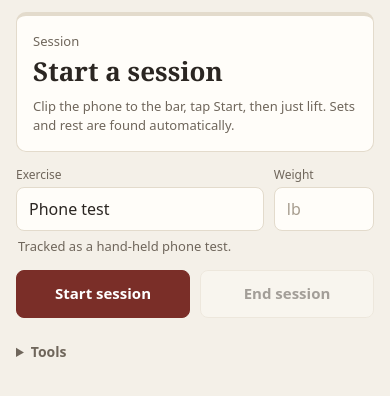
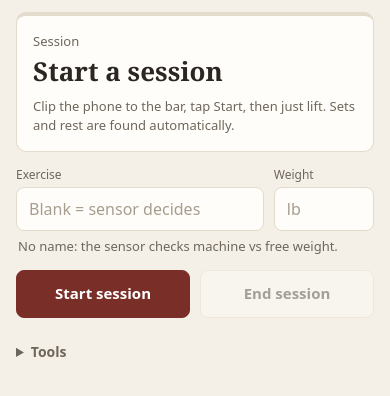
Before and after one commit to steveyme19/barbell-tracker, a web app: page / in a window 390 px wide. Shown: the part 72-468 px from the top of the page. Run offline with its HTML, style and script files only (its server is not run), Linux system fonts and the light colour scheme; data that the repository does not hold is empty.

Commit message:
App: the sensor picks machine vs free weight live and on set cards (D21)
runLive() and the set-card re-analyze pass imuOf(samples) to analyze()
and use res.lift (the name if res.error) for dropRackMoves/setSummary.
The card re-analyze no longer skips when the name maps to the same
profile: for anything but squat/bench/deadlift/phone the sensor decides.
Set cards show what was detected (machine / free weight, rot and side
in the tooltip). Exercise starts blank (blank = sensor decides, "free"
if it can't tell); a saved "Phone test" starts blank too; "Phone test"
stays in the suggestions. Hints: machine = the sensor checks, new free.

Parity 62/62 PASS. Browser: real lat-raise stack file -> machine (0.7
deg/s, 0.20), hand-held set -> free (17.5, 0.80); renaming to Squat
gives the squat profile + RPE, Barbell row / blank go back to free.

Co-Authored-By: Claude Opus 5.5 <noreply@anthropic.com>

```diff
--- a/webapp/app.js
+++ b/webapp/app.js
@@ -2,7 +2,7 @@
 // Session mode: start once, lift, and the tracker finds each set and the rest between.
 import { PhoneSource, NativeSensorSource, ReplaySource } from "./sources.js";
 import { isNativeApp, keepScreenOn, saveFile, deleteFile, shareFiles } from "./native.js";
-import { analyze, magnitude, liftFromName, liftForExercise, SETTINGS } from "./reps.js";
+import { analyze, magnitude, imuOf, liftFromName, liftForExercise, SETTINGS } from "./reps.js";
 import { SessionTracker, setSummary, dropRackMoves, formatTime, formatRpe } from "./sets.js";
 import { parseRecording, toCSV } from "./fileio.js";
 import { drawPlot } from "./plot.js";
@@ -11,16 +11,21 @@ const $ = (id) => document.getElementById(id);
 const ANALYZE_EVERY_MS = 500;   // at least this long between live passes
 const LIVE_SECONDS = 8;
 const REST_AFTER = 3;           // s of quiet after a rep before the card shows the rest timer
-const DEFAULT_NAMES = { phone: "Phone test", squat: "Squat", bench: "Bench", deadlift: "Deadlift", machine: "Machine" };
+const DEFAULT_NAMES = { phone: "Phone test", squat: "Squat", bench: "Bench", deadlift: "Deadlift", machine: "Machine", free: "Free weight" };
 const SUGGESTIONS = ["Squat", "Bench", "Deadlift", "Lat pulldown", "Cable row", "Leg extension", "Leg curl", "Chest press", "Phone test"];
-// What the typed name means for tracking (liftForExercise, D19).
+// What the typed name means for tracking (liftForExercise D19, chooseLift D21).
 const PROFILE_HINT = {
   phone: "Tracked as a hand-held phone test.",
   squat: "Tracked as a squat: lockouts level, RPE estimate on.",
   bench: "Tracked as a bench: chest and lockout level, RPE estimate on.",
   deadlift: "Tracked as a deadlift: floor and lockout level, RPE estimate on.",
-  machine: "Tracked as a weight-stack machine: strap the phone to the top plate. No RPE estimate.",
+  machine: "Not squat, bench or deadlift: the sensor checks machine vs free weight.",
+  free: "Tracked as a free weight: lockouts only, no RPE estimate.",
 };
+const BLANK_HINT = "No name: the sensor checks machine vs free weight.";
+const hintFor = (name) => (name.trim() ? PROFILE_HINT[liftForExercise(name)] : BLANK_HINT);
+// What to call a set: its name, or what it was tracked as (machine / free weight).
+const nameOf = (s) => s.exercise || DEFAULT_NAMES[s.lift] || "Set";
 const native = isNativeApp();
 
 let source = null;
@@ -30,9 +35,9 @@ let session = null;       // { stamp, folder, autosave, sets: [] }
 let live = null;          // analysis of the set in progress: { res, reps, tAbs }
 let recent = [];          // last LIVE_SECONDS of samples (live plot, rate)
 let nSamples = 0;
-let exercise = "Phone test";  // sticky: what you typed for the next set
+let exercise = "";            // sticky: what you typed for the next set (blank = sensor decides)
 let weight = "";              // sticky: weight for the next set, lb (text, may be empty)
-let lift = "phone";           // tracking profile from the exercise name (liftForExercise)
+let lift = "free";            // profile the name asks for (liftForExercise); blank = "free" if the sensor can't tell
 let seg = null;               // { exercise, weight, lift } as they were when this set started moving
 let buzzed = false;       // vibrated for the set in progress yet?
 let analyzeTimer = null;
@@ -62,11 +67,13 @@ function runLive() {
   if (!tracker?.inSegment) { live = null; return; }
   const { samples, tAbs } = tracker.segmentSamples();
   if (samples.length < 10) return;
+  const named = seg?.lift ?? lift;
   const res = analyze(samples.map((s) => s.t),
     magnitude(samples.map((s) => s.ax), samples.map((s) => s.ay), samples.map((s) => s.az)),
-    { ...SETTINGS, LIFT: seg?.lift ?? lift });
-  const reps = res.error ? [] : dropRackMoves(res.reps, seg?.lift ?? lift);
-  live = { res, reps, tAbs };
+    { ...SETTINGS, LIFT: named }, imuOf(samples));
+  const used = res.error ? named : res.lift;        // the name, or what the sensor saw (D21)
+  const reps = res.error ? [] : dropRackMoves(res.reps, used);
+  live = { res, reps, tAbs, lift: used };
   if (reps.length && !buzzed) { buzz(150); buzzed = true; }   // a set started
 }
 
@@ -88,7 +95,7 @@ function onSet(set) {
   set.exercise = seg?.exercise ?? exercise;
   set.load = seg?.weight ?? weight;
   set.rpe = "";
-  rememberExercise(set.exercise);
+  if (set.exercise) rememberExercise(set.exercise);
   live = null;
   buzzed = false;
   seg = null;
@@ -296,6 +303,10 @@ function fillSetCard(set) {
   const c = set.card;
   c.querySelector(".set-title").textContent = `Set ${set.index + 1}`;
   c.querySelector(".set-exercise").value = set.exercise;
+  const m = set.analysis?.mount;                           // what the sensor saw (D21)
+  const det = c.querySelector(".set-mount");
+  det.textContent = m ? (m.kind === "machine" ? "machine" : "free weight") : "";
+  det.title = m ? `sensor: turning ${m.rot.toFixed(1)} deg/s, sideways ${m.side.toFixed(2)}` : "";
   c.querySelector(".set-rest").textContent = set.restBefore === null ? "first set" : `rest ${formatTime(set.restBefore)}`;
   c.querySelector(".set-stats").innerHTML = [
     [set.nReps, "reps"], [set.bestMcv.toFixed(2), "best MCV"],
@@ -314,30 +325,21 @@ function fillSetCard(set) {
   if (c.querySelector(".set-more").open) drawSetPlot(set);
 }
 
-// Typed the wrong exercise? Rename the set. If the new name means a different tracking
-// profile, re-run the set with it (it changes which heights get leveled) and fix the rest
-// times around it. Either way it's re-saved under the new file name.
+// Typed the wrong exercise? Rename the set and re-run it: squat / bench / deadlift / phone
+// pick their own profile, anything else (or blank) lets the sensor pick machine or free
+// weight (D21). Fix the rest times around it and re-save under the new file name.
 async function changeSetExercise(set, name) {
   name = name.trim();
-  if (!name) { fillSetCard(set); return; }
-  const newLift = liftForExercise(name);
-  rememberExercise(name);
-  if (newLift === set.lift) {
-    const oldFile = set.file;
-    set.exercise = name;
-    set.file = setFileName(set);
-    fillSetCard(set);
-    render();
-    if (session.autosave) await resave(set, oldFile);
-    return;
-  }
+  const named = name ? liftForExercise(name) : "free";
+  if (name) rememberExercise(name);
   const s = set.samples;
   const res = analyze(s.map((x) => x.t), magnitude(s.map((x) => x.ax), s.map((x) => x.ay), s.map((x) => x.az)),
-    { ...SETTINGS, LIFT: newLift });
-  const reps = res.error ? [] : dropRackMoves(res.reps, newLift);
+    { ...SETTINGS, LIFT: named }, imuOf(s));
+  const used = res.error ? named : res.lift;
+  const reps = res.error ? [] : dropRackMoves(res.reps, used);
   if (!reps.length) { showError("No reps with that lift setting; kept the old one."); fillSetCard(set); return; }
   const oldFile = set.file;
-  Object.assign(set, setSummary(newLift, reps, set.tAbs), { reps, analysis: res, exercise: name });
+  Object.assign(set, setSummary(used, reps, set.tAbs), { reps, analysis: res, exercise: name });
   set.file = setFileName(set);
   const sets = session.sets;
   for (let k = Math.max(1, set.index); k <= Math.min(set.index + 1, sets.length - 1); k++) {
@@ -379,7 +381,7 @@ function render() {
   let shown = null;                                    // the set whose numbers are shown
 
   if (running && liveReps.length) {
-    const s = { ...setSummary(seg?.lift ?? lift, liveReps, live.tAbs), index: sets.length, exercise: seg?.exercise ?? exercise };
+    const s = { ...setSummary(live.lift, liveReps, live.tAbs), index: sets.length, exercise: seg?.exercise ?? exercise };
     if (tracker.quietFor >= REST_AFTER && now - s.endT >= REST_AFTER) {
       state = "rest"; restFrom = s.endT;               // provisional: more reps soon = same set
     } else {
@@ -397,7 +399,7 @@ function render() {
     $(`stat${"ABCD"[k]}`).textContent = v;
     $(`label${"ABCD"[k]}`).textContent = l;
   });
-  const what = (s) => `Set ${s.index + 1} · ${s.exercise}`;
+  const what = (s) => `Set ${s.index + 1} · ${nameOf(s)}`;
 
   if (state === "set") {
     const last = liveReps[liveReps.length - 1];
@@ -415,7 +417,7 @@ function render() {
   } else if (state === "ready") {
     $("heroLabel").textContent = "Recording";
     $("heroBig").textContent = "Ready. Do your first set.";
-    $("heroSub").textContent = `Next: ${exercise}${weight ? ` · ${weight} lb` : ""}. Hold still for a second before and after each set.`;
+    $("heroSub").textContent = `Next: ${exercise || "any exercise (the sensor decides)"}${weight ? ` · ${weight} lb` : ""}. Hold still for a second before and after each set.`;
   } else if (sets.length) {
     const reps = sets.reduce((n, s) => n + s.nReps, 0);
     $("heroLabel").textContent = "Session done";
@@ -502,10 +504,10 @@ function cssVar(name) {
 // ---------- next set: exercise + weight (sticky) ----------
 
 function setExercise(name) {
-  exercise = name.trim() || "Phone test";
-  lift = liftForExercise(exercise);
+  exercise = name.trim();                                  // blank: the sensor decides (D21)
+  lift = exercise ? liftForExercise(exercise) : "free";
   $("exercise").value = exercise;
-  $("profileHint").textContent = PROFILE_HINT[lift];
+  $("profileHint").textContent = hintFor(exercise);
   if (seg) seg = { ...seg, exercise, lift };         // changed it mid-set: this set too
   try { localStorage.setItem("exercise", exercise); } catch { /* storage blocked */ }
   render();
@@ -539,13 +541,14 @@ $("startBtn").addEventListener("click", startSession);
 $("endBtn").addEventListener("click", endSession);
 $("shareBtn").addEventListener("click", shareSession);
 $("exercise").addEventListener("change", (e) => setExercise(e.target.value));
-$("exercise").addEventListener("input", (e) => { $("profileHint").textContent = PROFILE_HINT[liftForExercise(e.target.value || "phone")]; });
+$("exercise").addEventListener("input", (e) => { $("profileHint").textContent = hintFor(e.target.value); });
 $("weight").addEventListener("change", (e) => setWeight(e.target.value));
 try { recents = JSON.parse(localStorage.getItem("recentExercises") || "[]"); } catch { recents = []; }
 fillSuggestions();
 let saved = {};
 try { saved = { exercise: localStorage.getItem("exercise"), weight: localStorage.getItem("weight") }; } catch { /* storage blocked */ }
-setExercise(saved.exercise || "Phone test");
+// Real use is never hand-held (D21): start blank. A saved "Phone test" was only the old default.
+setExercise(saved.exercise && saved.exercise !== "Phone test" ? saved.exercise : "");
 setWeight(saved.weight || "");
 $("fileInput").addEventListener("change", (e) => {
   const f = e.target.files[0];
--- a/webapp/index.html
+++ b/webapp/index.html
@@ -31,7 +31,7 @@
     <!-- Next set: what you're doing and with how much. Both stick until you change them. -->
     <section class="next-set" aria-label="Next set">
       <label class="grow">Exercise
-        <input id="exercise" list="exerciseList" autocomplete="off" enterkeyhint="done" placeholder="Squat, Lat pulldown...">
+        <input id="exercise" list="exerciseList" autocomplete="off" enterkeyhint="done" placeholder="Blank = sensor decides">
       </label>
       <label>Weight
         <input id="weight" type="number" inputmode="decimal" min="0" step="5" placeholder="lb">
@@ -79,7 +79,8 @@
     <article class="set">
       <header>
         <strong class="set-title"></strong>
-        <input class="set-exercise" list="exerciseList" autocomplete="off" aria-label="Exercise">
+        <input class="set-exercise" list="exerciseList" autocomplete="off" aria-label="Exercise" placeholder="unnamed">
+        <span class="set-mount" title=""></span>
         <span class="set-rest muted"></span>
       </header>
       <div class="set-stats"></div>
--- a/webapp/style.css
+++ b/webapp/style.css
@@ -112,6 +112,8 @@ canvas { width: 100%; height: 150px; display: block; }
 .set > header { display: flex; align-items: center; gap: 10px; padding: 0 0 10px; flex-wrap: wrap; }
 .set-title { font: 700 16px var(--serif); white-space: nowrap; }
 .set-exercise { flex: 1 1 120px; width: auto; min-height: 36px; font-weight: 600; }
+.set-mount { font-size: 12px; color: var(--navy); border: 1px solid var(--border); border-radius: 999px; padding: 1px 8px; }
+.set-mount:empty { display: none; }
 .set-rest { margin-left: auto; font-size: 13px; color: var(--muted); font-variant-numeric: tabular-nums; }
 .set-stats { display: grid; grid-template-columns: repeat(4, 1fr); gap: 6px; font-variant-numeric: tabular-nums; }
 .set-stats span { font-size: 18px; font-weight: 650; }
```
